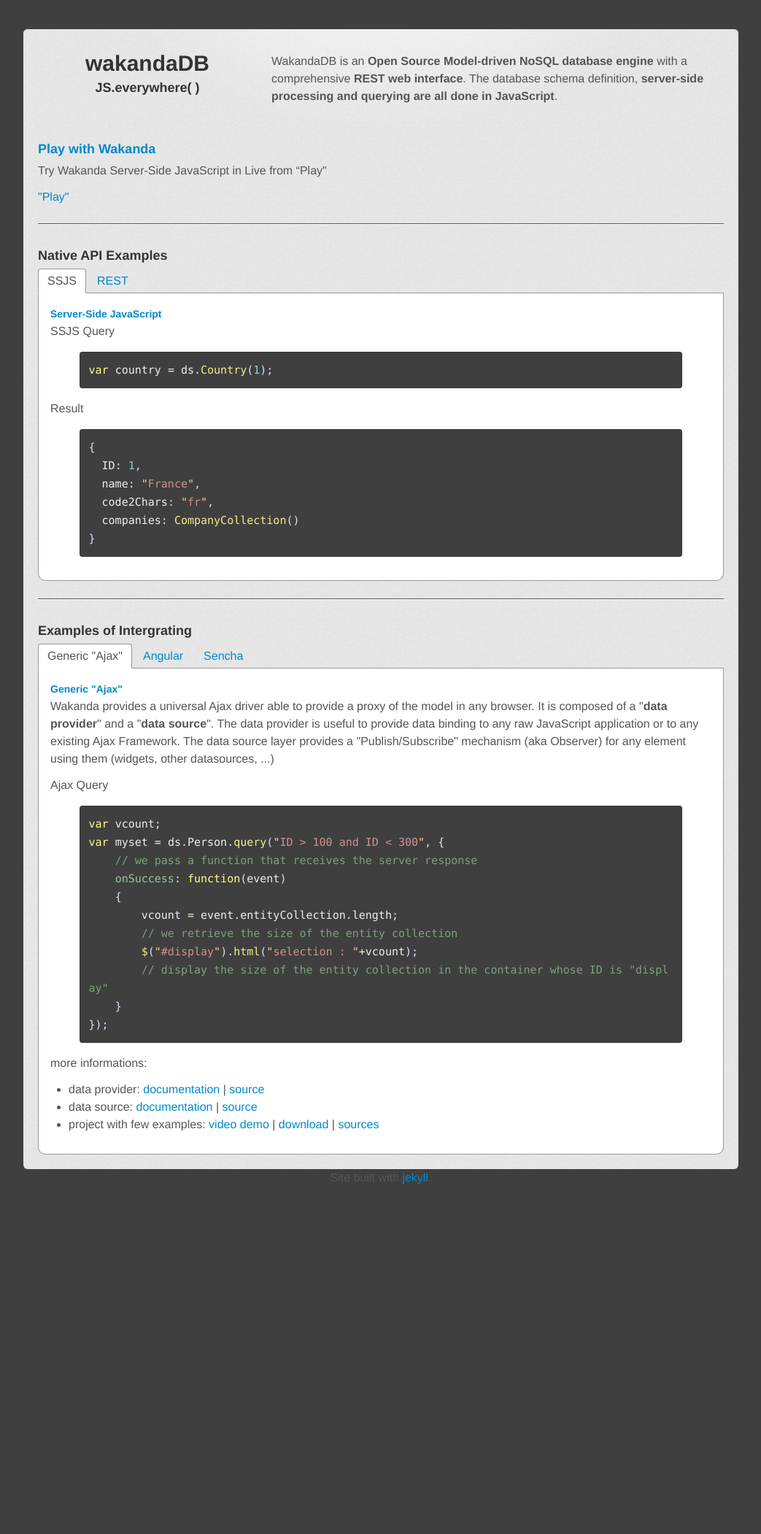
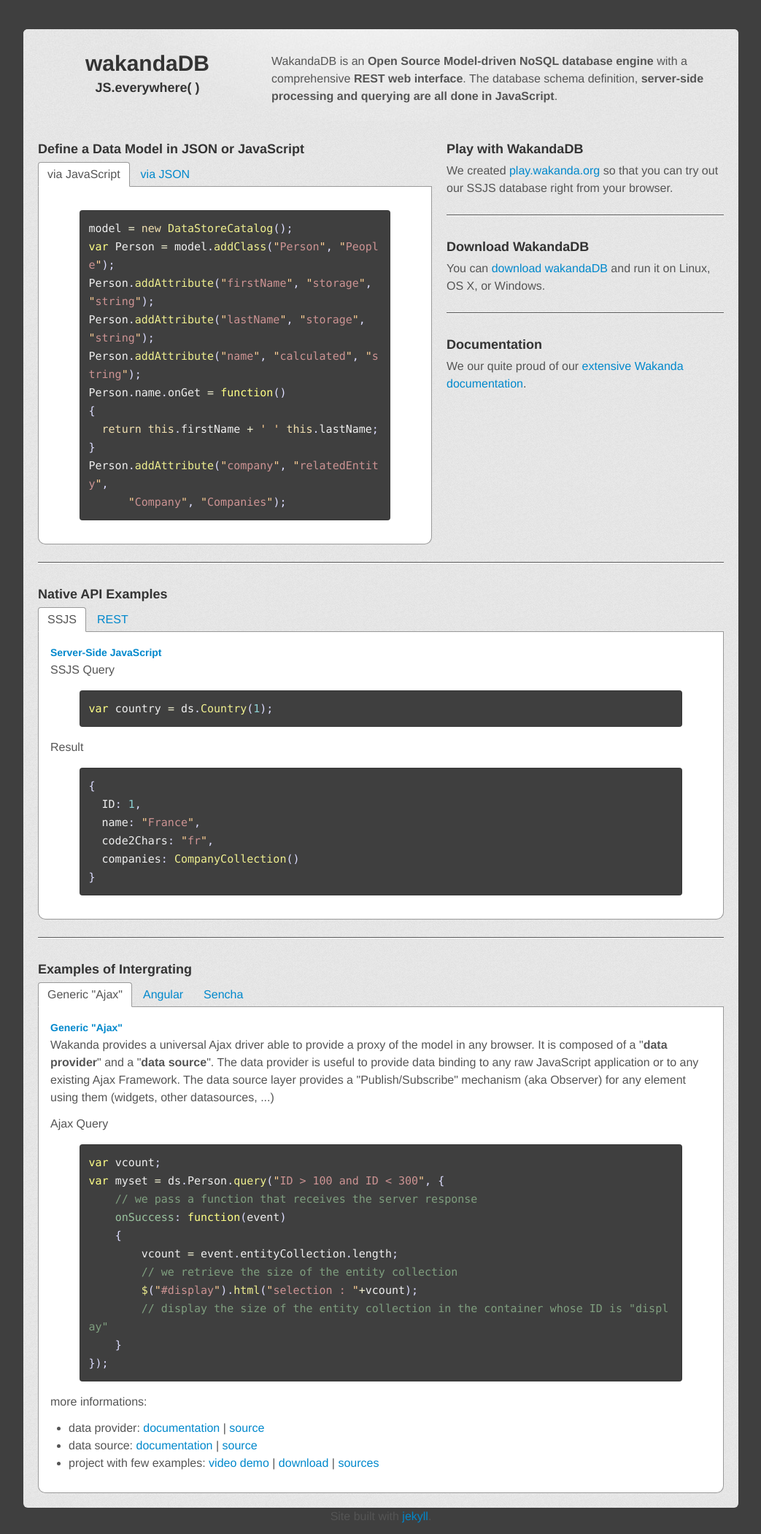
Before and after one commit to WakandaDB/WakandaDB.github.io, a Jekyll site: the page built from index.html, in a window 1280 px wide. Shown: the whole page at 73% size, without its empty margins (118-1161 px from the left). Built offline with Jekyll 4.4.1, drawn with Linux system fonts in a browser that asks for light colours; Markdown is read by kramdown in place of the engine named in the settings; before the commit the page ends 1638 px from its top, so only the background shows below that.

Commit message:
Model examples and better intro

```diff
--- a/index.html
+++ b/index.html
@@ -5,14 +5,82 @@
             <strong>server-side processing and querying are all done in JavaScript</strong>.
 ---
 
-
-        <!-- Play -->
-        <section id="Play">
-          <h3> <a name="Play-Wakanda" class="anchor" href="#Play-Wakanda"><span class="octicon octicon-link">Play with Wakanda</span></a></h3>
-          <p>Try Wakanda Server-Side JavaScript in Live from “Play"</p>
-          <p class="clearfix"><a href="http://play.wakanda.org/" id="play-wakanda" class="button"><span>"Play"</span></a></p>
-        </section><!-- /Play -->
-
+        <section id="introduction">
+          <section id="exampleModel">
+            <h3>Define a Data Model in JSON or JavaScript</h3>
+            <nav>
+            <ul class="nav nav-tabs">
+              <li class="active"><a href="#modelInJavaScript">via JavaScript</a></li>
+              <li><a href="#modelInJSON">via JSON</a></li>
+            </ul>
+            </nav>
+            <div class="tab-content">
+              <div id="modelInJavaScript" class="tab-pane fade in active">
+{% highlight javascript %}
+model = new DataStoreCatalog();
+var Person = model.addClass("Person", "People");
+Person.addAttribute("firstName", "storage", "string");
+Person.addAttribute("lastName", "storage", "string");
+Person.addAttribute("name", "calculated", "string");
+Person.name.onGet = function()
+{
+  return this.firstName + ' ' this.lastName;
+}
+Person.addAttribute("company", "relatedEntity",
+      "Company", "Companies");
+{% endhighlight %}
+              </div>
+              <div id="modelInJSON" class="tab-pane fade">
+{% highlight javascript %}
+{ name: "Company",
+  className: "Company",
+  collectionName": "Companies",
+  scope: "public"
+  attributes:[
+  { "name": "ID",
+    "autosequence": true,
+    "kind": "storage",
+    "primKey": true,
+    "scope": "public",
+    "type": "long",
+    "unique": true
+  },{
+    "name": "name",
+    "kind": "storage",
+    "scope": "public",
+    "type": "string"
+  },{
+    "kind": "relatedEntities",
+    "name": "employees",
+    "reversePath": true,
+    "path": "company",
+    "scope": "public",
+    "type": "Person"
+  }
+}
+{% endhighlight %}
+              </div>
+            </div>
+          </section>
+          <!-- Play -->
+          <section id="learnAbout">
+              <div>
+                <h3>Play with WakandaDB</h3>
+                <p>We created <a href="http://play.wakanda.org/" target="playWakanda" class="button">play.wakanda.org</a> so that you can try out our SSJS database right from your browser.</p>
+              </div>
+              <hr />
+              <div>
+                <h3>Download WakandaDB</h3>
+                <p>You can <a href="http://wakanda.org/download">download wakandaDB</a> and run it on Linux, OS X, or Windows.</p>
+              </div>
+              <hr />
+              <div>
+                <h3>Documentation</h3>
+                <p>We our quite proud of our <a href="http://doc.wakanda.org">extensive Wakanda documentation</a>.</p>
+              </div>
+          </section>
+          <!-- /Play -->
+        </section>
         <hr>
 
         <!-- Native Examples -->
--- a/stylesheets/styles.css
+++ b/stylesheets/styles.css
@@ -645,3 +645,7 @@
 .nav-tabs>.active>a,.nav-tabs>.active>a:hover{border:1px solid #999999;border-bottom-color:transparent;}
 .tab-pane{padding:1em;border:1px solid #999999;border-top:none;background-color:#ffffff;-webkit-border-radius:0px 0px 10px 10px;-moz-border-radius:0px 0px 10px 10px;border-radius:0px 0px 10px 10px;}
 hr{color:#555555;}
+#introduction{margin-left:-20px;*zoom:1;}#introduction:before,#introduction:after{display:table;content:"";}
+#introduction:after{clear:both;}
+#introduction #exampleModel{float:left;margin-left:20px;width:540px;}
+#introduction #learnAbout{float:left;margin-left:20px;width:380px;}
```
Also changed, not shown: _less/custom.less (+10 -0 lines).
